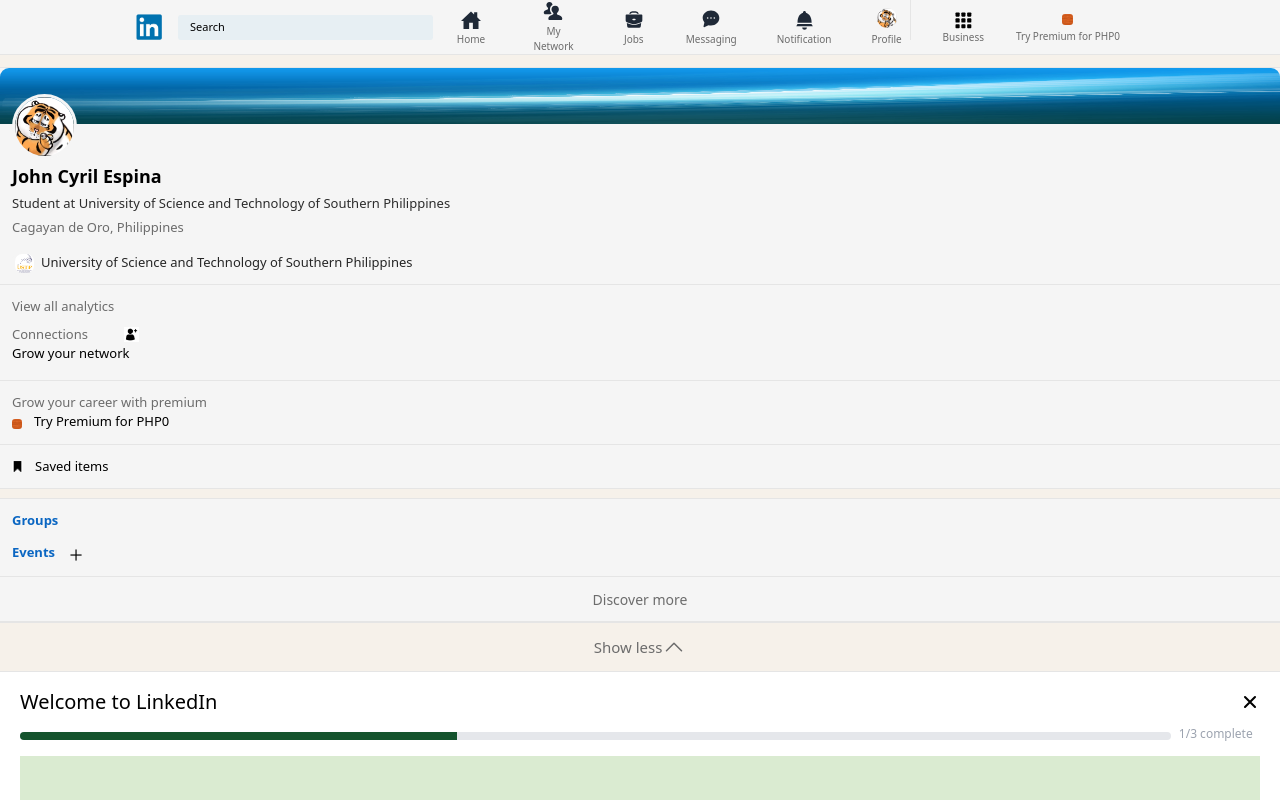
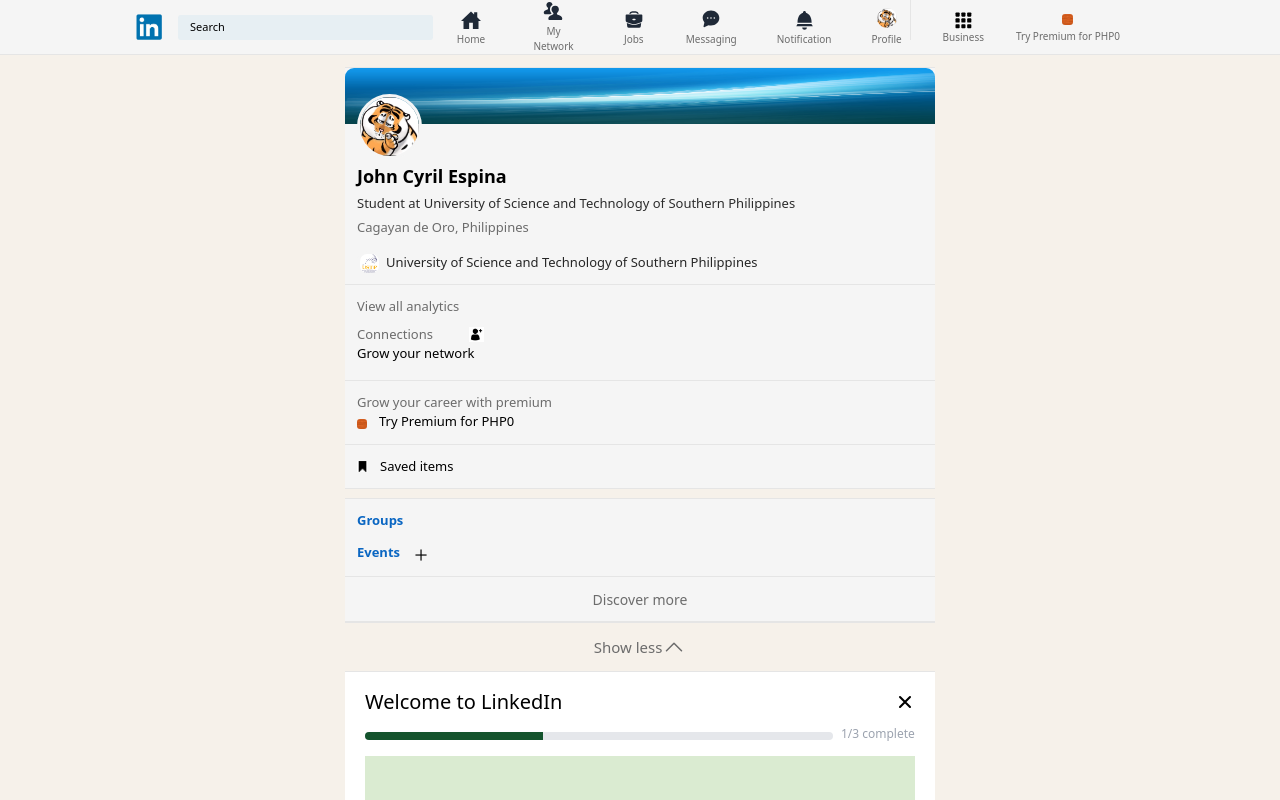
Before and after one commit to Sanchijamkar/LinkedIn-Frontend, a React (Vite) app: page / in a window 1280 px wide. Shown: the top 800 px of the page. Built offline with nearby package versions, Linux system fonts and the light colour scheme.

Commit message:
Home Page 590px View

```diff
--- a/src/components/page-level/HomePage.jsx
+++ b/src/components/page-level/HomePage.jsx
@@ -5,7 +5,7 @@
 
 const HomePage = () => {
     return (
-        <div className="home-page w-full h-full mt-3">
+        <div className="home-page w-full h-full mt-3 ss:w-590 ss:mx-auto">
             <HomePageLeftPanel />
             <div className="show-more-less mt-3 flex justify-center">
                 <p className="flex items-center">
--- a/tailwind.config.js
+++ b/tailwind.config.js
@@ -10,7 +10,11 @@
           "xxs": "500px",
           "xs": "524px",
           "s": "550px",
+          "ss": "590px",
           "d": "850px",
+        },
+        width: {
+          "590": "590px"
         }
       },
     },
```
